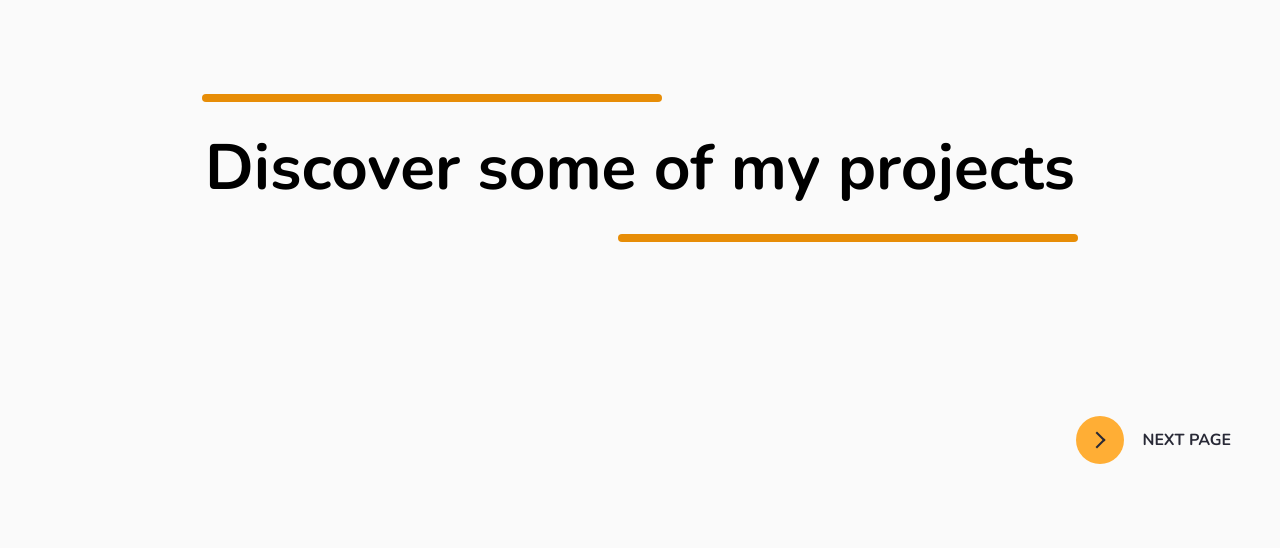
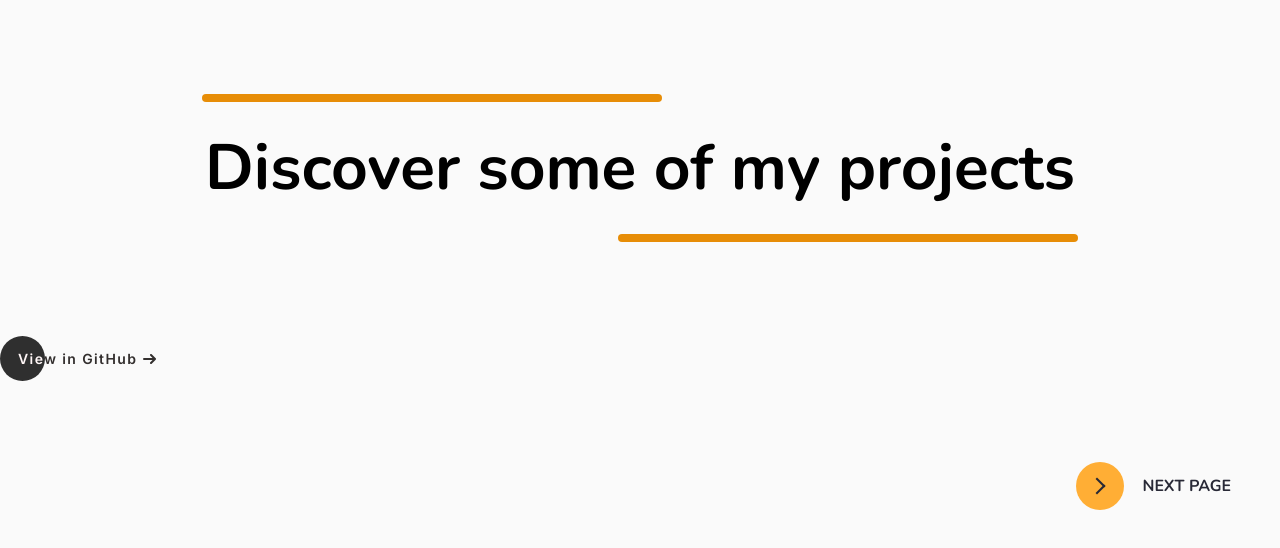
Before and after one commit to Anna-Luiza-Gusmao/my-portfolio, a React (Vite) app: page /projects in a window 1280 px wide. Shown: the top 548 px of the page. Built offline with nearby package versions, Linux system fonts and the light colour scheme.

Commit message:
AddButtonViewGithub

```diff
--- a/src/pages/Projects/Projects.tsx
+++ b/src/pages/Projects/Projects.tsx
@@ -1,4 +1,5 @@
 import { ButtonNextPage } from "../../components/ButtonNextPage"
+import { ButtonViewGithub } from "./components/ButtonViewGithub"
 import { FirstDivider, Header, SecondDivider, Title } from "./styles"
 
 export function Projects () {
@@ -9,6 +10,7 @@ export function Projects () {
                 <Title>Discover some of my projects</Title>
                 <SecondDivider />
             </Header>
+            <ButtonViewGithub />
             <footer style={{'right': '0', 'position': 'absolute', 'margin': '3rem 0'}}>
                 <ButtonNextPage path="projects" />
             </footer>
--- /dev/null
+++ b/src/pages/Projects/components/ButtonViewGithub/index.tsx
@@ -0,0 +1,13 @@
+import './styles.css'
+
+export function ButtonViewGithub() {
+    return (
+        <button className="cta">
+            <span><span style={{'color': '#FFF6F6'}}>Vie</span>w in GitHub</span>
+            <svg viewBox="0 0 13 10" height="10px" width="15px">
+                <path d="M1,5 L11,5"></path>
+                <polyline points="8 1 12 5 8 9"></polyline>
+            </svg>
+        </button>
+    )
+}
--- /dev/null
+++ b/src/pages/Projects/components/ButtonViewGithub/styles.css
@@ -0,0 +1,61 @@
+.cta {
+    position: relative;
+    margin: auto;
+    padding: 12px 18px;
+    transition: all 0.2s ease;
+    border: none;
+    background: none;
+    color: #332F2E;
+}
+
+.cta:before {
+    content: "";
+    position: absolute;
+    top: 0;
+    left: 0;
+    display: block;
+    border-radius: 50px;
+    background: rgba(26, 26, 26, 0.9);
+    width: 45px;
+    height: 45px;
+    transition: all 0.3s ease;
+}
+
+.cta span {
+    position: relative;
+    font-family: "Inter", sans-serif;
+    font-size: 0.875rem;
+    font-weight: 600;
+    letter-spacing: 0.1em;
+}
+
+.cta svg {
+    position: relative;
+    top: 0;
+    margin-left: 10px;
+    fill: none;
+    stroke-linecap: round;
+    stroke-linejoin: round;
+    stroke: #332F2E;
+    stroke-width: 2;
+    transform: translateX(-5px);
+    transition: all 0.3s ease;
+}
+
+.cta:hover:before {
+    width: 100%;
+    background: #332F2E;
+}
+
+.cta:hover svg {
+    transform: translateX(0);
+    stroke: #FFF6F6;
+}
+
+.cta:hover span {
+    color: #FFF6F6;
+}
+
+.cta:active {
+    transform: scale(0.95);
+}
```
